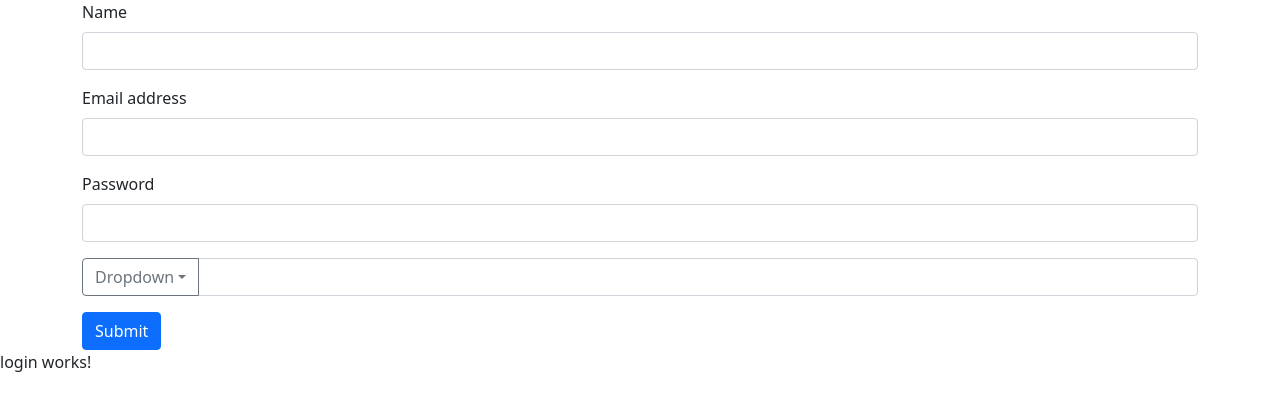
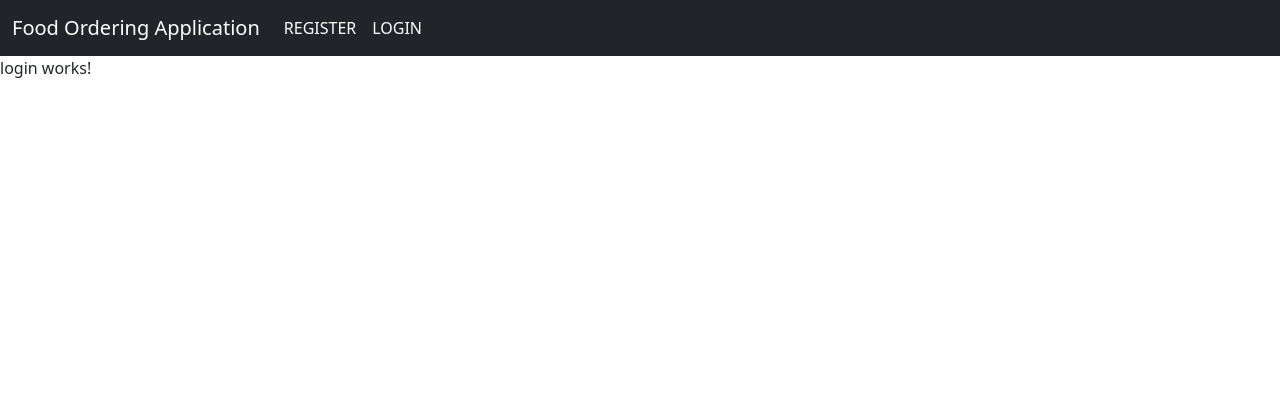
Before and after one commit to NAGARJUNBHAT/FoodApp, an Angular app in the folder FoodApp - FE/FoodApp/: page / in a window 1280 px wide. Shown: the top 410 px of the page. Built offline with nearby package versions, Linux system fonts and the light colour scheme.

Commit message:
added routing and navbar

```diff
--- a/FoodApp - FE/FoodApp/src/app/app-routing.module.ts
+++ b/FoodApp - FE/FoodApp/src/app/app-routing.module.ts
@@ -1,10 +1,16 @@
-import { NgModule } from '@angular/core';
+import { LoginComponent } from './login/login.component';
+import { RegistrationComponent } from './registration/registration.component';
+import { NgModule, Component } from '@angular/core';
 import { RouterModule, Routes } from '@angular/router';
 
-const routes: Routes = [];
+const routes: Routes = [
+  { path: '', component: LoginComponent },
+  { path: 'register', component: RegistrationComponent },
+  { path: 'login', component: LoginComponent },
+];
 
 @NgModule({
   imports: [RouterModule.forRoot(routes)],
-  exports: [RouterModule]
+  exports: [RouterModule],
 })
-export class AppRoutingModule { }
+export class AppRoutingModule {}
--- a/FoodApp - FE/FoodApp/src/app/app.component.html
+++ b/FoodApp - FE/FoodApp/src/app/app.component.html
@@ -1,2 +1,21 @@
-<app-registration></app-registration>
-<app-login></app-login>
+<nav class="navbar navbar-expand-lg navbar-dark bg-dark">
+  <div class="container-fluid">
+    <a class="navbar-brand" href="#">Food Ordering Application</a>
+    <div class="collapse navbar-collapse" id="navbarSupportedContent">
+      <ul class="navbar-nav ml-auto mb-2 mb-lg-0">
+        <li class="nav-item">
+          <a class="nav-link active" aria-current="page" routerLink="register"
+            >REGISTER</a
+          >
+        </li>
+        <li class="nav-item">
+          <a class="nav-link active" aria-current="page" routerLink="login"
+            >LOGIN</a
+          >
+        </li>
+      </ul>
+    </div>
+  </div>
+</nav>
+
+<router-outlet></router-outlet>
```
